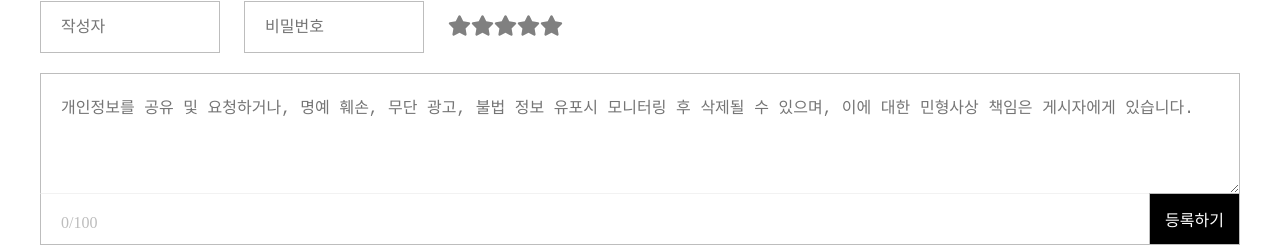
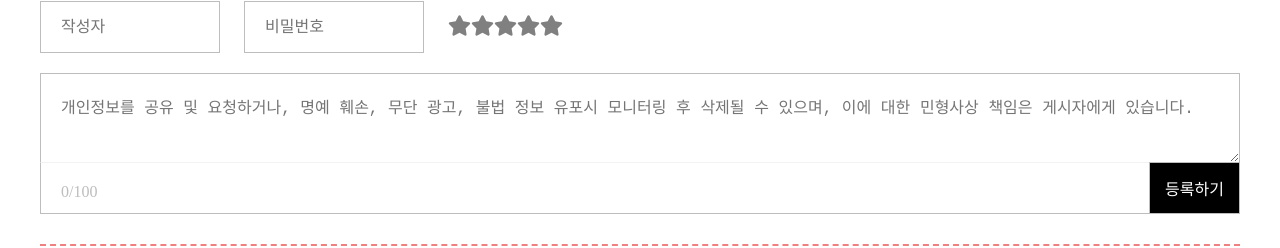
Before and after one commit to codekattt/freeboard-frontend, a Next.js app: page /boards/1 in a window 1280 px wide. Shown: the part 1967-2215 px from the top of the page. Built offline with nearby package versions, Linux system fonts and the light colour scheme; no server answers.

Commit message:
freeboard-1214

```diff
--- a/src/components/units/boardComment/detail/BoardCommentDetail.container.tsx
+++ b/src/components/units/boardComment/detail/BoardCommentDetail.container.tsx
@@ -164,6 +164,7 @@ export default function BoardCommentDetail() {
         alert('댓글이 삭제되었습니다.');
         refetch();
       } catch (error) {
+        if (error instanceof Error) alert(error.message);
         console.error('댓글 삭제 중 오류 발생', error);
       }
     }
--- a/src/components/units/boardComment/write/BoardCommentWrite.styles.ts
+++ b/src/components/units/boardComment/write/BoardCommentWrite.styles.ts
@@ -77,7 +77,7 @@ export const CommentStar = styled.div`
 export const CommentDetail = styled.textarea`
   min-width: 1200px;
   max-width: 1200px;
-  height: 120px;
+  height: auto;
   border: 1px solid #bdbdbd;
   border-bottom: none;
   padding-top: 20px;
@@ -88,6 +88,7 @@ export const CommentDetail = styled.textarea`
   font-weight: 500;
   word-break: break-all;
   word-wrap: break-word;
+  overflow-y: hidden;
 `;
 
 export const CommentReg = styled.div`
```
